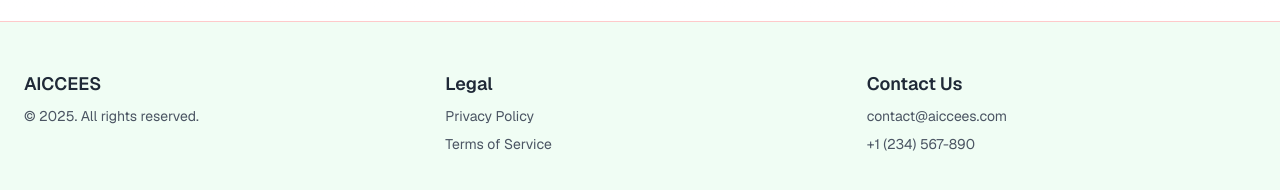
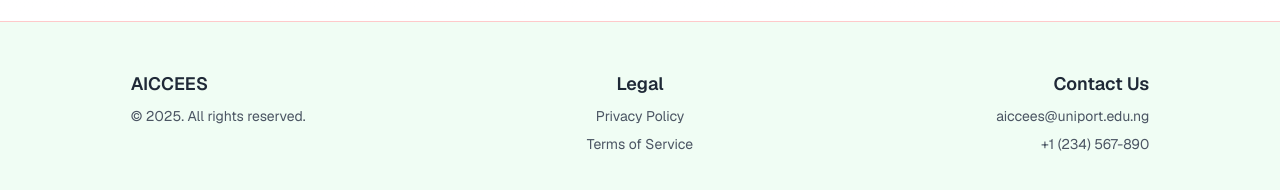
Before and after one commit to Nathaniyell/aiccees, a Next.js app: page /gallery in a window 1280 px wide. Shown: the part 4186-4376 px from the top of the page. Built offline with nearby package versions, Linux system fonts and the light colour scheme.

Commit message:
update footer

```diff
--- a/src/components/layout/Footer.tsx
+++ b/src/components/layout/Footer.tsx
@@ -4,17 +4,17 @@ export function Footer() {
   const currentYear = new Date().getFullYear();
   return (
     <footer className="w-full border-t border-red-200 bg-green-50 py-12">
-      <div className="container mx-auto grid grid-cols-1 md:grid-cols-3 gap-8 px-4 md:px-6">
+      <div className="w-10/12 mx-auto grid grid-cols-1 md:grid-cols-3 gap-8 px-4 md:px-6">
         {/* Company Info */}
-        <div className="text-center md:text-left">
+        <div className="flex flex-col items-center md:items-start">
           <h3 className="font-semibold text-lg text-gray-800 mb-2">AICCEES</h3>
           <p className="text-sm text-gray-600">© {currentYear}. All rights reserved.</p>
         </div>
 
         {/* Quick Links */}
-        <div className="text-center md:text-left">
+        <div className="flex flex-col items-center">
           <h3 className="font-semibold text-lg text-gray-800 mb-2">Legal</h3>
-          <nav className="flex flex-col gap-2">
+          <nav className="flex flex-col items-center gap-2">
             <Link className="text-sm text-gray-600 hover:text-green-600 hover:underline underline-offset-4"
               href="https://docs.google.com/document/d/1vGj2MvQZk-rigl6zlAEZW-J_mRo19fp_/edit?usp=sharing&ouid=103583805913807710533&rtpof=true&sd=true">
               Privacy Policy
@@ -27,12 +27,12 @@ export function Footer() {
         </div>
 
         {/* Contact Information */}
-        <div className="text-center md:text-left">
+        <div className="flex flex-col items-center md:items-end">
           <h3 className="font-semibold text-lg text-gray-800 mb-2">Contact Us</h3>
-          <div className="flex flex-col gap-2">
-            <a href="mailto:contact@aiccees.com"
+          <div className="flex flex-col items-center md:items-end gap-2">
+            <a href="mailto:aiccees@uniport.edu.ng"
               className="text-sm text-gray-600 hover:text-green-600 hover:underline underline-offset-4">
-              contact@aiccees.com
+              aiccees@uniport.edu.ng
             </a>
             <a href="tel:+1234567890"
               className="text-sm text-gray-600 hover:text-green-600 hover:underline underline-offset-4">
```
